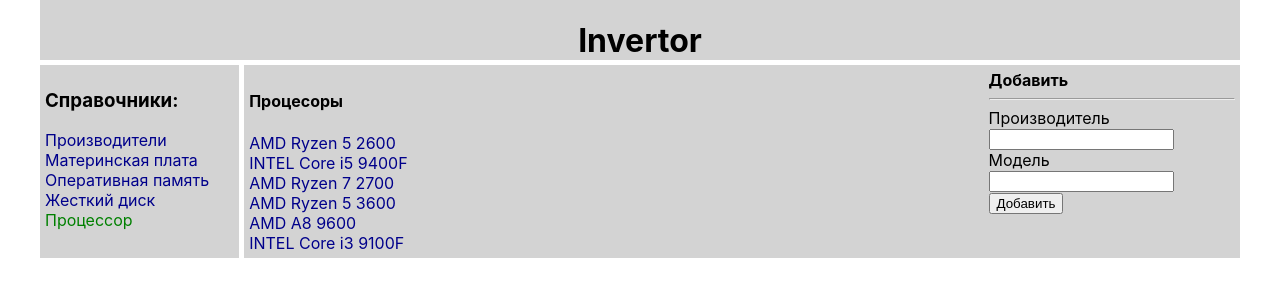
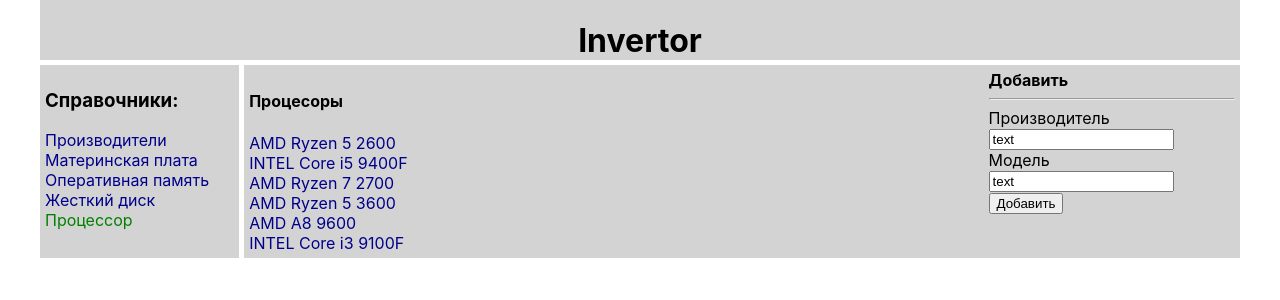
Before and after one commit to andropovdv/r_invert, a React (Create React App) app: page /cpus in a window 1280 px wide. Shown: the top 300 px of the page. Built offline with nearby package versions, Linux system fonts and the light colour scheme.

Commit message:
dispatch action (урок 38)

```diff
--- a/src/App.js
+++ b/src/App.js
@@ -17,9 +17,7 @@
       <div className='app-wrapper-content'>
         <Route path='/record' render={() =>
           <Record vendorPage={props.state.vendorPage}
-            addVendor={props.addVendor}
-            changeNewVendor={props.changeNewVendor}
-            changeNewFullVendors={props.changeNewFullVendors} />} />
+          dispatch={props.dispatch} />} />
         <Route path='/mboards' render={() =>
           <MBoards state={props.state.mboardPage} addSoket={props.addSoket} />} />
         <Route path='/rams' render={() =>
@@ -27,7 +25,8 @@
         <Route path='/hdds' render={() =>
           <Hdds hdds={props.state.hddPage.hdds} addHdd={props.addHdd} />} />
         <Route path='/cpus' render={() =>
-          <Cpus cpusData={props.state.cpuPage.cpusData} addCpu={props.addCpu} />} />
+          <Cpus cpusData={props.state.cpuPage.cpusData} dispatch={props.dispatch}
+          typingVendor={props.state.cpuPage.typingVendor} typingModel={props.state.cpuPage.typingModel} />} />
       </div>
     </div>
   );
--- a/src/bll/state.js
+++ b/src/bll/state.js
@@ -16,7 +16,9 @@
                 { id: '4', vendor: 'AMD', model: 'Ryzen 5 3600' },
                 { id: '5', vendor: 'AMD', model: 'A8 9600' },
                 { id: '6', vendor: 'INTEL', model: 'Core i3 9100F' }
-            ]
+            ],
+            typingVendor: 'text',
+            typingModel: 'text'
         },
         ramPage: {
             rams: [
@@ -56,21 +58,18 @@
             ]
         }
     },
+    _callSubscriber() {
+        console.log('state is changed')
+    },
+
     getState() {
         return this._state;
     },
-    _callSubscriber() {
-        console.log('state is changed')
+    subscribe(observer) {
+        this._callSubscriber = observer;
     },
-    changeNewVendors(newText) {
-        this._state.vendorPage.newName = newText;
-        this._callSubscriber(this._state);
-    },
-    changeNewFullVendors(newText) {
-        this._state.vendorPage.newFullName = newText;
-        this._callSubscriber(this._state);
-    },
-    addVendor() {
+    dispatch(action) {
+        if (action.type === 'ADD-VENDOR') {
             let newVendor = {
                 id: 3,
                 name: this._state.vendorPage.newName,
@@ -80,15 +79,27 @@
             this._state.vendorPage.newName = '';
             this._state.vendorPage.newFullName = '';
             this._callSubscriber(this._state)
-    },
-    addCpu(textVendor, textModel) {
+        } else if (action.type === 'TYPING-VENDOR-NAME') {
+            this._state.vendorPage.newName = action.newText;
+            this._callSubscriber(this._state);
+        } else if (action.type === 'TYPING-VENDOR-FULLNAME') {
+            this._state.vendorPage.newFullName = action.newText;
+            this._callSubscriber(this._state);
+        } else if (action.type === 'ADD-CPU') {
             let newCpu = {
                 id: 7,
-            vendor: textVendor,
-            model: textModel
+                vendor: this._state.cpuPage.typingVendor,
+                model: this._state.cpuPage.typingModel
             }
             this._state.cpuPage.cpusData.push(newCpu);
             this._callSubscriber(this._state)
+        } else if (action.type === 'TYPING-CPU-VENDOR') {
+            this._state.cpuPage.typingVendor = action.newText;
+            this._callSubscriber(this._state);
+        } else if (action.type === 'TYPING-CPU-MODEL') {
+            this._state.cpuPage.typingModel = action.newText;
+            this._callSubscriber(this._state);
+        }
     },
     addHdd(textVendor, textModel) {
         let newHdd = {
@@ -117,9 +128,6 @@
         }
         this._state.mboardPage.sokets.push(newSoket);
         this._callSubscriber(this._state);
-    },
-    subscribe(observer) {
-        this._callSubscriber = observer;
     }
 }
 
--- a/src/componets/Cpus/Cpus.jsx
+++ b/src/componets/Cpus/Cpus.jsx
@@ -6,19 +6,26 @@
 
 const Cpus = (props) => {
 
-    let cpuElements = props.cpusData.map(c => <CpuItem vendor={c.vendor} model={c.model} id={c.id} />
-
-    );
+    let cpuElements = props.cpusData.map(c => <CpuItem vendor={c.vendor} model={c.model} id={c.id} />);
 
     let newVendor = React.createRef();
     let newModel = React.createRef();
 
     let addCpu = () => {
-        let textVendor = newVendor.current.value;
-        let textModel = newModel.current.value;
-        props.addCpu(textVendor, textModel);
+        // let textVendor = newVendor.current.value;
+        // let textModel = newModel.current.value;
+        props.dispatch({ type: 'ADD-CPU' });
     }
 
+    let onVendorChange = () => {
+        let textName = newVendor.current.value;
+        props.dispatch({ type: 'TYPING-CPU-VENDOR', newText: textName });
+    }
+
+    let onModelChange = () => {
+        let textName = newModel.current.value;
+        props.dispatch({ type: 'TYPING-CPU-MODEL', newText: textName })
+    }
 
     return (
         <div className={s.cpus}>
@@ -33,11 +40,11 @@
                 <hr />
                 <div className={s.item}>
                     <label>Производитель</label>
-                    <input ref={newVendor} />
+                    <input onChange={onVendorChange} ref={newVendor} value={props.typingVendor}/>
                 </div>
                 <div className={s.item}>
                     <label>Модель</label><br />
-                    <input ref={newModel} />
+                    <input onChange={onModelChange} ref={newModel} value={props.typingModel}/>
                 </div>
                 <div>
                     <button onClick={addCpu}>Добавить</button>
--- a/src/componets/Record/MyVendor/MyVendor.jsx
+++ b/src/componets/Record/MyVendor/MyVendor.jsx
@@ -14,21 +14,21 @@
     let newVendorFullName = React.createRef();
 
     let addVendor = () => {
-        props.addVendor();
+        props.dispatch({ type: 'ADD-VENDOR' });
 
     }
 
     let onVendorNameChange = () => {
         let textName = newVendorName.current.value;
-        props.changeNewVendor(textName);
+        props.dispatch({ type: 'TYPING-VENDOR-NAME', newText: textName });
     }
 
     let onVendorFullNameChange = () => {
         let textName = newVendorFullName.current.value
-        props.changeNewFullVendors(textName);
+        const action = { type: 'TYPING-VENDOR-FULLNAME', newText: textName };
+        props.dispatch(action);
     }
     return (
-        <div>
         <div>
             <div className={s.main}>
                 <div className={s.item}>
@@ -50,7 +50,6 @@
                 </div>
             </div>
         </div>
-        </div>
     )
 }
 
--- a/src/componets/Record/Record.jsx
+++ b/src/componets/Record/Record.jsx
@@ -12,9 +12,7 @@
             <MyVendor vendors={props.vendorPage.vendors}
                 newName={props.vendorPage.newName}
                 newFullName={props.vendorPage.newFullName}
-                addVendor={props.addVendor}
-                changeNewVendor={props.changeNewVendor}
-                changeNewFullVendors={props.changeNewFullVendors} />
+                dispatch={props.dispatch} />
         </div>
     )
 }
--- a/src/index.js
+++ b/src/index.js
@@ -12,13 +12,10 @@
     <React.StrictMode>
       <BrowserRouter>
         <App state={state}
-          addVendor={store.addVendor.bind(store)}
-          addCpu={store.addCpu.bind(store)}
+          dispatch={store.dispatch.bind(store)}
           addHdd={store.addHdd.bind(store)}
           addSoket={store.addSoket.bind(store)}
-          addRam={store.addRam.bind(store)}
-          changeNewVendor={store.changeNewVendors.bind(store)}
-          changeNewFullVendors={store.changeNewFullVendors.bind(store)} />
+          addRam={store.addRam.bind(store)}/>
       </BrowserRouter>
     </React.StrictMode>,
     document.getElementById('root')
```
Lines whose indentation alone changed are shown as unchanged.
